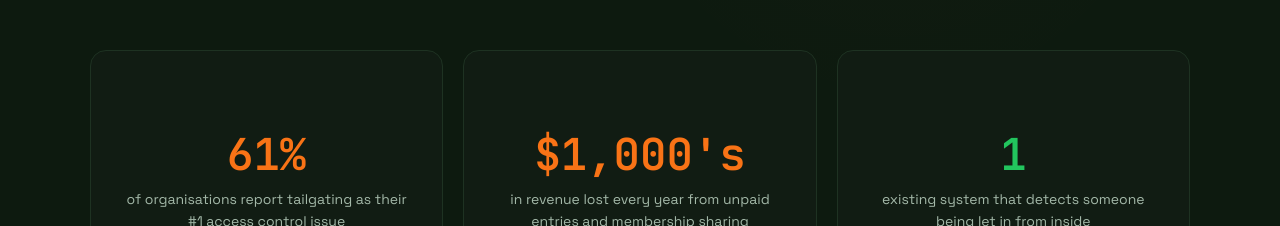
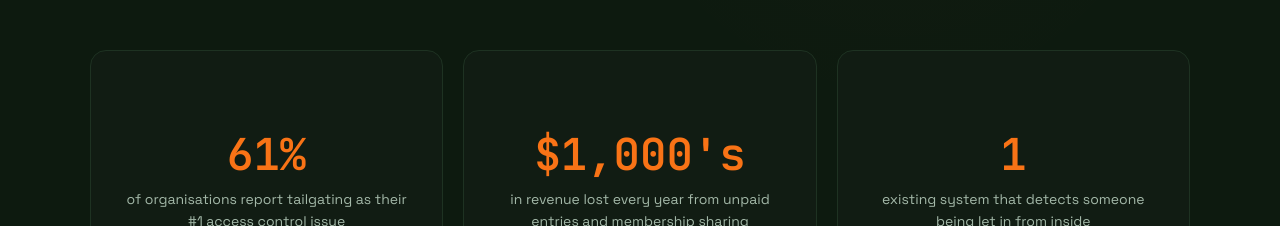
Before and after one commit to mitchpearce94-afk/foxtail-website, a React (Vite) app: page / in a window 1280 px wide. Shown: the part 1540-1766 px from the top of the page. Built offline with nearby package versions, Linux system fonts and the light colour scheme.

Commit message:
revert stat color to all orange

```diff
--- a/src/App.jsx
+++ b/src/App.jsx
@@ -269,7 +269,7 @@ function HomePage({ setPage }) {
             ].map((p, i) => (
               <Reveal key={i} delay={i * 0.12}>
                 <div style={{ background: C.surface, border: `1px solid ${C.border}`, borderRadius: 16, padding: "40px 32px", textAlign: "center", height: "100%", display: "flex", flexDirection: "column", alignItems: "center", justifyContent: "center" }}>
-                  <div style={{ fontFamily: "'JetBrains Mono', monospace", fontSize: 44, fontWeight: 700, color: i === 2 ? C.green : C.fox, marginBottom: 12, lineHeight: 1 }}>{p.stat}</div>
+                  <div style={{ fontFamily: "'JetBrains Mono', monospace", fontSize: 44, fontWeight: 700, color: i === 2 ? C.fox : C.fox, marginBottom: 12, lineHeight: 1 }}>{p.stat}</div>
                   <div style={{ fontSize: 14, color: C.t2, lineHeight: 1.6 }}>{p.label}</div>
                 </div>
               </Reveal>
```
